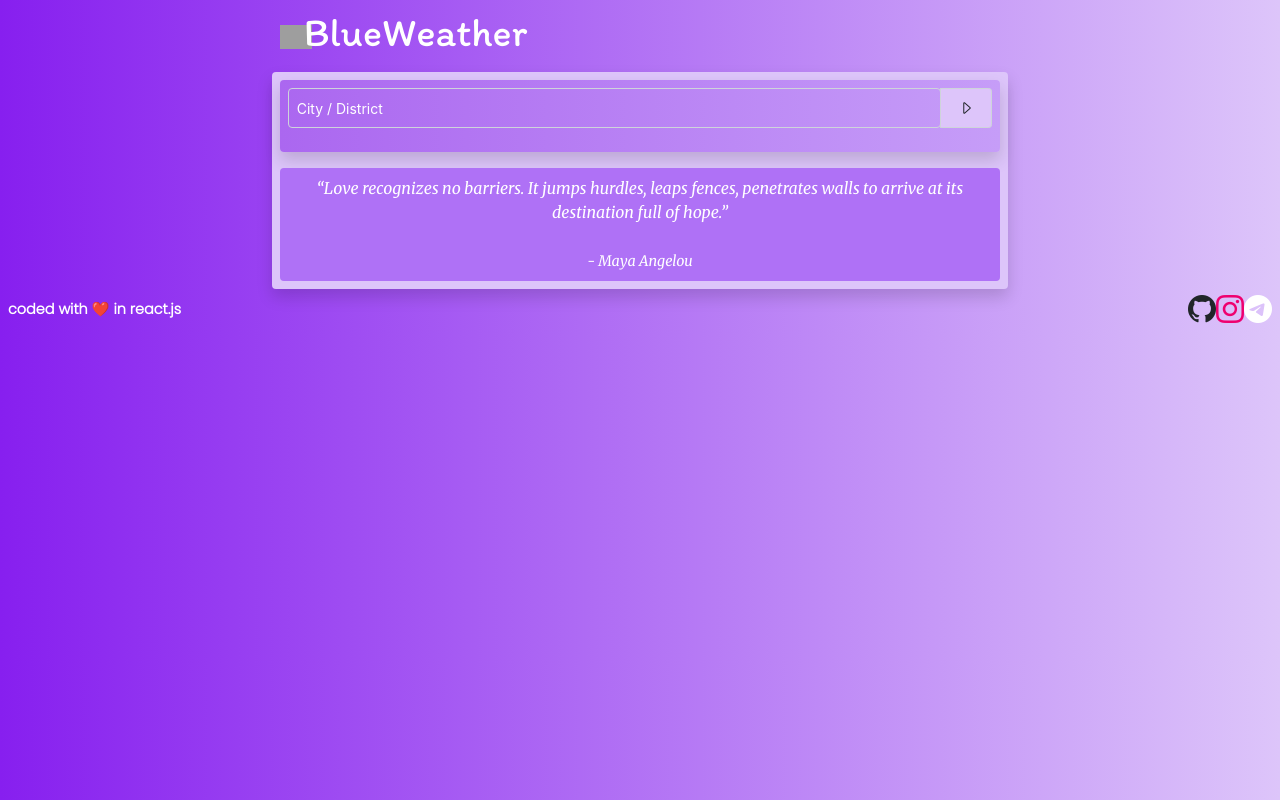
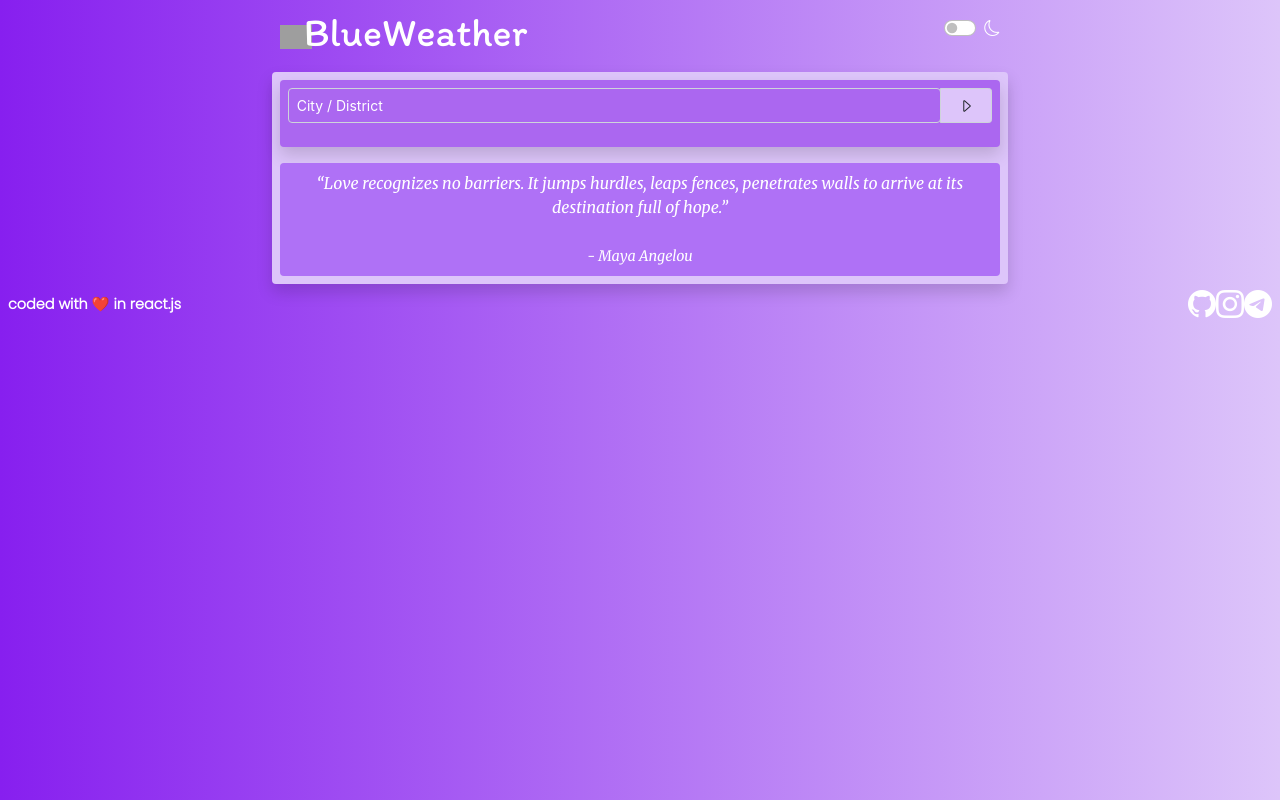
Before and after one commit to akshayitzme/blueweather-react, a React (Create React App) app: page / in a window 1280 px wide. Built offline with nearby package versions, Linux system fonts and the light colour scheme; grey boxes are pictures that could not be loaded.

Commit message:
feat: Dark Mode

```diff
--- a/src/App.js
+++ b/src/App.js
@@ -1,6 +1,9 @@
 import React, { useState } from "react";
 import axios from "axios";
-import "./App.css";
+import {ThemeProvider} from "styled-components";
+import { GlobalStyles } from "./Components/GlobalStyles";
+import { lightTheme, darkTheme } from "./Components/Themes"
+import logo from './icons/logo.svg'
 
 // UI Components
 import NavBar from "./Components/Navbar";
@@ -21,10 +24,14 @@ import fogImg from "./icons/017-foog.png";
 import sunImg from "./icons/039-sun.png";
 import loader from "./icons/810.gif";
 
+const inputElm = document.querySelector("#cityInput");
+
 function App() {
+
   // State
   const [isInit, setInit] = useState(0);
   const [isLoading, setLoading] = useState(0);
+  const [theme, setTheme] = useState(0);
   const [temp, setTemp] = useState("");
   const [appTemp, setAppTemp] = useState("");
   const [weathDesc, setDesc] = useState("");
@@ -45,7 +52,6 @@ function App() {
   const [airQuality, setAirQuality] = useState("");
 
   // Functions
-
   const pickWeathImg = (code) => {
     switch (code) {
       case 200:
@@ -95,7 +101,6 @@ function App() {
 
   const getWeather = async () => {
     let city = document.querySelector("#cityInput").value;
-    console.log(city);
     if (city.length === 0) {
       alert("Phaa ! Enter Value");
     } else {
@@ -134,12 +139,38 @@ function App() {
     }
   };
 
+  // Dark Mode
+  const themeToggler = () => {
+    !theme ? setTheme(1) : setTheme(0)
+}
+
+
   return (
+    <ThemeProvider theme={theme === 0 ? lightTheme : darkTheme}>
+    <GlobalStyles/>
     <div className="App">
       <div class="app user-select-none">
         <div class="row">
           <div class="col-sm-6 col-md-7 ml-2 mx-auto">
-            <NavBar head="BlueWeather" />
+            {/* <NavBar head="BlueWeather" onC={()=>themeToggler}/> */}
+
+            <div className="d-flex justify-content-between p-2">
+
+            <div className="">
+                <img src={logo} className="logo" alt="" srcset=""/>
+                <span className="h1  f-1 headAnim">BlueWeather</span>
+            </div>
+
+            <div class="mt-2">
+                        <div class="form-check form-switch">
+                            <input class="form-check-input" type="checkbox" id="flexSwitchCheckDefault" onClick={themeToggler}/>
+                            <label class="form-check-label" for="flexSwitchCheckDefault">
+                                 <i class="bi bi-moon clr-2"></i>
+                            </label>
+                        </div>
+                    </div>
+        </div>
+
             <div class=" bg-1 mt-2 p-2 w-full shadow rounded">
               <div className="weathCard shadow gbc-1  rounded p-2">
                 <div className="input-group rounded input-group-sm mb-3">
@@ -159,9 +190,9 @@ function App() {
                       onClick={getWeather}
                     >
                       {isLoading ? (
-                        <img alt="loaderr" src={loader} className="loader"/>
+                        <img src={loader} className="loader" />
                       ) : (
-                        <i className="bi bi-caret-right fs-6"></i>
+                        <i className="bi bi-caret-right fs-6 btnClr"></i>
                       )}
                     </button>
                   </span>
@@ -227,6 +258,7 @@ function App() {
       {/* App End */}
       <Footer />
     </div>
+    </ThemeProvider>
   );
 }
 
--- a/src/Components/Footer.js
+++ b/src/Components/Footer.js
@@ -2,19 +2,17 @@ import React from 'react'
 
 const Footer= ()=>{
     return(
-    <footer className="footer d-flex justify-content-between align-items-center px-2">
-    <span className="text-white f-5 fw-bold fs-7">coded with ❤️ in react.js </span>
+        <footer className="footer d-flex justify-content-between align-items-center px-2">
+    <span className="clr-4 f-5 fw-bold fs-7">coded with ❤️ in react.js </span>
     <div className="">
         <a className="text-decoration-none" href="https://github.com/akshayitzme/blueweather-v3">
-            <i className="bi fs-3 bi-github text-dark"></i>
+            <i className="bi fs-3 bi-github clr-4"></i>
         </a>
-
-        <a className="text-decoration-none" href="https://instagram.com/akshayitzme">
-            <i class="clr-12 fs-3 bi bi-instagram"></i>
+        <a className="text-decoration-none" href="https://github.com/akshayitzme/blueweather-v3">
+            <i className="clr-4 fs-3 bi bi-instagram"></i>
         </a>
-
         <a className="text-decoration-none" href="https://t.me/coderitzme">
-            <i className="bi bi-telegram fs-3 text-white"></i>
+            <i className="bi bi-telegram fs-3 clr-4"></i>
         </a>
     </div>
 </footer>
--- /dev/null
+++ b/src/Components/GlobalStyles.js
@@ -0,0 +1,114 @@
+import { createGlobalStyle } from "styled-components";
+export const GlobalStyles = createGlobalStyle`
+@import url(https://fonts.googleapis.com/css2?family=Inter:wght@500&family=Itim&display=swap&family=Merriweather:ital@1&display=swap&family=Righteous&display=swap&family=Poppins:wght@300);
+
+    *{
+        padding: 0%;
+        margin: 0%;
+        box-sizing: border-box;
+    }
+  body {
+    box-sizing: border-box;
+    background-color: ${({ theme }) => theme.bgc};
+    background: linear-gradient(${({ theme }) => theme.bgG});
+    transition: all 0.60s linear;
+  }
+  li{
+      list-style: none;
+  }
+  .bg-1{
+      background-color: ${({theme})=> theme.bg1}
+  }
+  .bg-5{
+    background-color: ${({theme})=> theme.bg5}
+}
+.bg-10{
+    background-color: ${({theme})=> theme.bg10}
+}
+.gbc-1 {
+    background: ${({theme})=> theme.gbcClr};
+}
+    .clr-2{
+        color: ${({theme})=> theme.clr2}
+    }
+    .clr-3{
+        color: ${({theme})=> theme.clr3}
+    }
+    .clr-4{
+        color: ${({theme})=> theme.clr4}
+    }
+    .clr-12{
+        color: ${({theme})=> theme.clr12}
+    }
+    .clr-29 {
+        color: ${({theme})=> theme.clr29};
+      }
+    .clr-31{
+        color: ${({theme})=> theme.clr31}
+    }
+    .clr-32{
+        color: ${({theme})=> theme.clr32}
+    }
+    .dclr-1{
+        color: ${({theme})=> theme.dclr1};
+      }
+    .btnClr{
+        color: ${({theme})=> theme.btnClr}
+    }
+    .f-1 {
+        font-family: Itim, cursive;
+      }
+      .f-2 {
+        font-family: Inter, sans-serif;
+      }
+      .f-3 {
+        font-family: Merriweather, serif;
+      }
+      .f-4 {
+        font-family: Righteous, cursive;
+      }
+      .f-5 {
+        font-family: Poppins, sans-serif;
+      }
+      .celFont {
+        font-size: 4.5em;
+        font-family: Inter, sans-serif;
+        font-weight: 500;
+        color: ${({theme})=> theme.celFontClr};
+      }
+      .fs-7 {
+        font-size: 0.9em;
+      }
+      .full-w {
+        width: 100%;
+      }
+      .weathImage {
+        width: 10em;
+        margin-top: -2vh;
+        margin-left: -1vh;
+      }
+      .cityIn {
+        height: 2.5em;
+        border-color: ${({theme})=> theme.cityInBrClr}
+      }
+      .w-Icon {
+        width: 12vh;
+      }
+      .logo {
+        width: 2em;
+        margin-top: -1.2vh;
+        margin-right: -1vh;
+      }
+      #cityInput{
+          color: ${({theme})=> theme.cityInput}
+      }
+      #cityInput::placeholder{
+        color: ${({theme})=> theme.cityInPl}
+    }
+    .loader {
+        width: 1.7em;
+      }
+      .headAnim {
+        color: #fff;
+      }
+  `;
--- a/src/Components/Quote.js
+++ b/src/Components/Quote.js
@@ -24,7 +24,7 @@ const Quote= (props)=>{
     let oneQuote= quotes[Math.floor(Math.random()*quotes.length)]
     return(
         <div className="bg-5 rounded p-2 text-center mt-2">
-            <span className="f-3 text-white fs-6">
+            <span className="f-3 clr-3 fs-6">
                 {oneQuote.split('―')[0]}
                 <div className="text-right">
                     <br/><span className="fs-7">-{oneQuote.split('―')[1]}</span>
--- a/src/Components/ReportCard.js
+++ b/src/Components/ReportCard.js
@@ -1,6 +1,7 @@
 import React from "react";
 
 const ReportCard = (props) => {
+  let temp= props.temp;
   let tips=[]
   const generateTip= ()=>{
 
@@ -56,12 +57,11 @@ const ReportCard = (props) => {
   }
 
   generateTip()
-  console.log(tips)
   return (
   <div>
     {props.isInit ?
 
-    (<div className="bg-5 text-white fw-bold rounded p-2 mt-2 list-none">
+    (<div className="bg-5 fw-bold rounded p-2 mt-2 clr-3">
 
       {
         tips.map(item=>{
--- /dev/null
+++ b/src/Components/Themes.js
@@ -0,0 +1,44 @@
+export const lightTheme = {
+    bgc: '#871fef',
+    bgG: `90deg,
+    rgba(135, 31, 239, 1) 0,
+    rgba(221, 197, 250, 1) 100%`,
+    bg1: '#ddc5fa',
+    bg5: '#af71f6',
+    bg10: 'rgba(255, 255, 255, 0.384)',
+    gbcClr: '#ab67f0',
+    gbcGradClr: `linear-gradient(
+        90deg,
+        rgba(135, 31, 239, 1) 0,
+        rgba(221, 197, 250, 1) 100%
+      )`,
+    btnClr: '',
+    clr2: '#fff',
+    clr3: '#fff',
+    clr4: '#fff',
+    clr12: '#ef006f',
+    clr29: '#fff2df',
+    clr31: `rgba(243, 255, 74, 0.932)`,
+    clr32: `rgba(255, 255, 255, 0.815)`,
+    celFontClr: 'white',
+    cityInput: `#fff`,
+    cityInPl: `#fff`,
+}
+export const darkTheme = {
+    bgc: '#160f30',
+    bg1: '#23103a',
+    bg5: '#070739',
+    gbcClr: '#070739',
+    btnClr: '#e41f7b',
+    clr2: '#e41f7b',
+    clr3: '#e16428',
+    clr4: '#e41f7b',
+    clr12: '#e16428',
+    clr29: '#a7d129',
+    clr31: `#a7d129`,
+    clr32: `#e41f7b`,
+    celFontClr: '#e41f7b',
+    cityInput: `#fff`,
+    cityInPl: `rgba(255, 255, 255, 0.774)`,
+    cityInBrClr: '#e41f7b',
+}
--- a/src/Components/WeathCard.js
+++ b/src/Components/WeathCard.js
@@ -1,16 +1,17 @@
 import React from "react";
 
 const WeathCard = (props) => {
+  const btn = `<div></div>`;
   return (
     <div>
       {props.isInit ? (
         <div>
           <div className="d-flex justify-content-between">
-            <span className="celFont fw-bold text-white">
+            <span className="celFont fw-bold">
               {props.temp}
               <sup>℃</sup>
             </span>
-            <img src={props.weathImg} alt="Weather Icon" className="weathImage" srcset="" />
+            <img src={props.weathImg} alt="" className="weathImage" srcset="" />
           </div>
 
           <span className="clr-3 fw-bold">Feels like {props.appTemp}℃</span>
--- a/src/Components/WindSpdCard.js
+++ b/src/Components/WindSpdCard.js
@@ -17,9 +17,9 @@ const WindSpdCard= (props)=>{
                             <span>m/s</span>
                         </div>
                         <div className="d-flex flex-column justify-content-center ">
-                            <button  className="bg-transparent  border-bottom border-0 border-warning text- clr-31 fw-bold text-decoration-none text-capitalize">Direction: <span className="text-white">{props.windDir}</span></button>
-                            <button className="bg-transparent  border-bottom border-0 border-warning clr-31 fw-bold text-decoration-none">Clouds: <span className="text-white">{props.cloudIndex}</span></button>
-                            <button  className="bg-transparent  border-bottom border-0 border-warning clr-31 fw-bold text-decoration-none">Air Quality: <span className="text-white">{props.airQuality}</span></button>
+                            <a data-toggle="tooltip" data-placement="top" title="direction the wind is coming from" className="border-bottom border-2 border-warning text- clr-31 fw-bold text-decoration-none text-capitalize">Direction: <span className="clr-4">{props.windDir}</span></a>
+                            <a data-toggle="tooltip" data-placement="top" title="refers to the fraction of the sky obscured by clouds when observed from a particular location" className="border-bottom border-2 border-warning clr-31 fw-bold text-decoration-none">Clouds: <span className="clr-4">{props.cloudIndex}</span></a>
+                            <a data-toggle="tooltip" data-placement="top" title="Air quality is a measure of how clean or polluted the air is" className="border-bottom border-2 border-warning clr-31 fw-bold text-decoration-none">Air Quality: <span className="clr-4">{props.airQuality}</span></a>
                         </div>
                     </div>
 
```
Also changed, not shown: src/App.css (+2 -36 lines), src/Components/HumidityCard.js (+4 -4 lines), src/Components/Navbar.js (+10 -0 lines), src/Components/PressureCard.js (+4 -4 lines).
